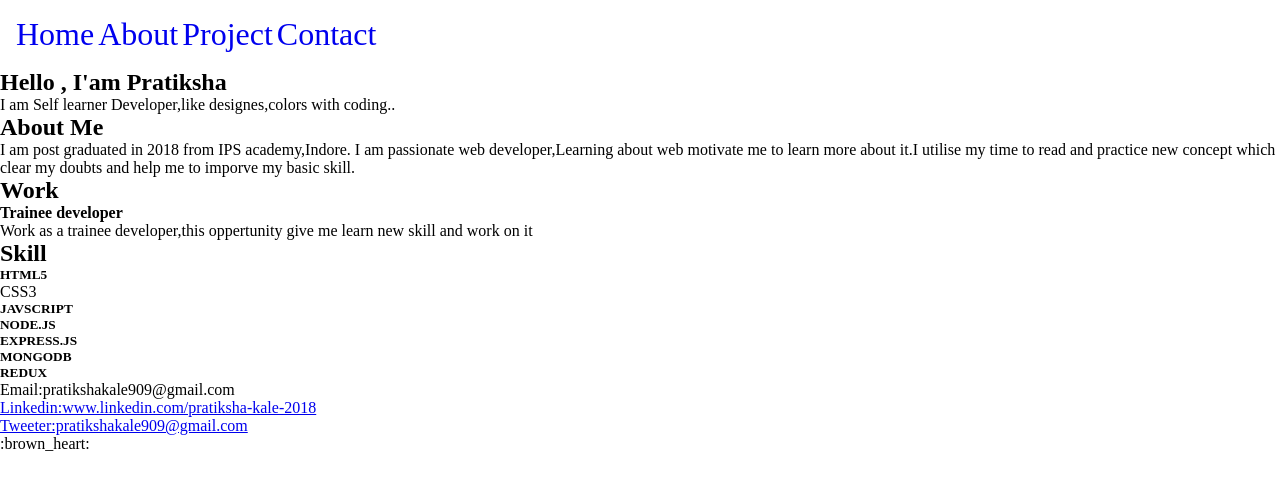
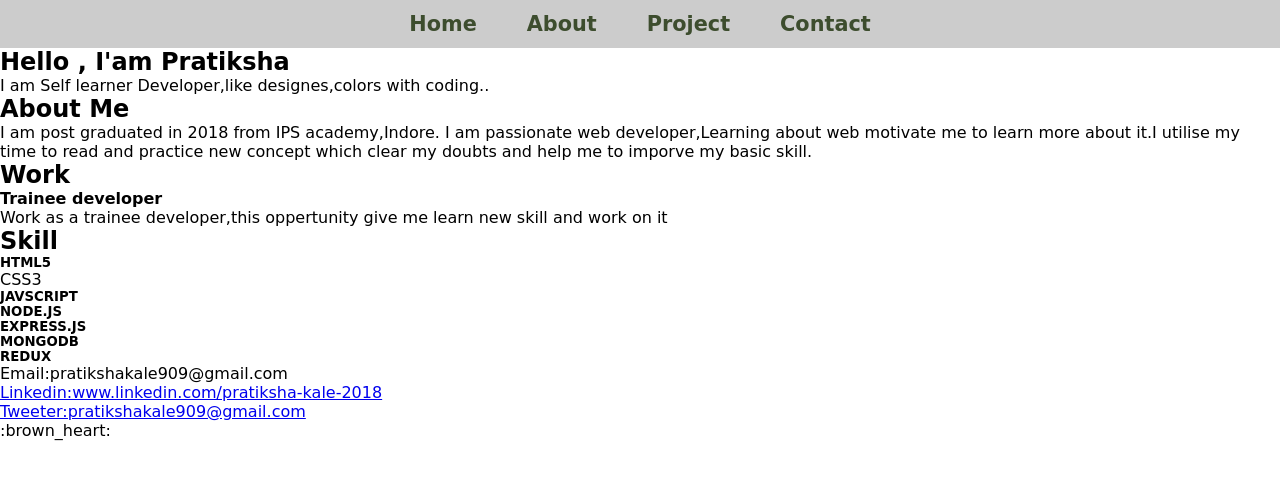
Before and after one commit to newforcoding/Portfolio, a plain HTML site: page index.html in a window 1280 px wide. Drawn offline with Linux system fonts and the light colour scheme.

Commit message:
simple navbar completed

```diff
--- a/index.css
+++ b/index.css
@@ -2,20 +2,37 @@
 	margin: 0;
 	padding: 0;
 	box-sizing: border-box;
+	font-family: cursive;
 }
 .header {
-	padding: 1rem;
+	display: flex;
+	justify-content: center;
+	align-items: center;
+	background-color: rgba(0, 0, 0, 0.2);
+	position: sticky;
+	top: 0;
+	height: 3rem;
 }
-.header nav ul li {
-    list-style-type: none;
-    justify-content: space-around;
-	display: inline-block;
-    font-size: 2rem;
+.header nav ul {
+	list-style: none;
+	display: flex;
+	margin: 20px, 0px;
+}
+.header ul li {
+	font-size: 1.3rem;
+	font-weight: bold;
 }
 .header nav ul li a {
 	text-decoration: none;
+	color: rgb(61, 77, 46);
+	padding: 8px 25px;
 }
+.header nav ul li a:hover {
+	color: coral;
+	border-bottom: cornsilk;
+}
+
 /* .header-main {
 	background-image: url("https://content.techgig.com/thumb/msid-75430401,width-860,resizemode-4/5-tips-for-students-to-improve-coding-skills-during-college.jpg?58220");
-	background-repeat: no-repeat; */
-}
+	background-repeat: no-repeat;
+} */
--- a/index.html
+++ b/index.html
@@ -9,8 +9,7 @@
 </head>
 <body>
     <section class="header">
-        <div class="header-bar">
-            <nav>
+           <nav>
                 <ul>
                     <li><a href='/'>Home</a></li>
                     <li><a href='/about'>About</a></li>
@@ -18,7 +17,6 @@
                     <li><a href='/contact'>Contact</a></li>
                 </ul>
             </nav>
-        </div>
     </section>
 
     <section class="header-main">
```
